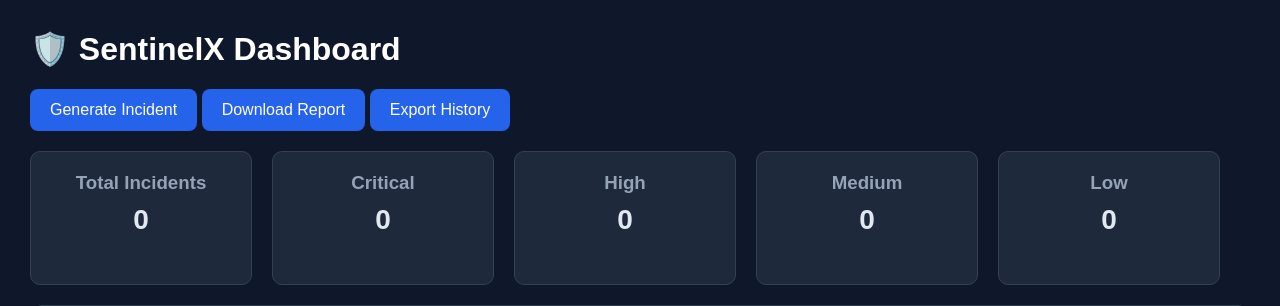
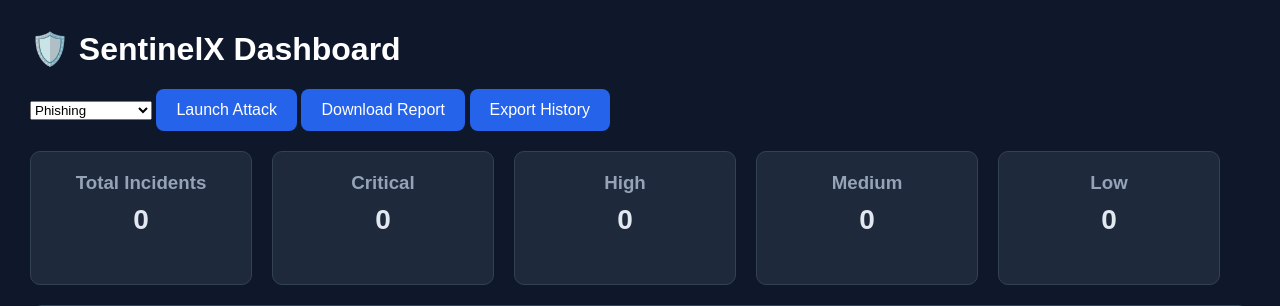
Before and after one commit to AsimSiddiqui1/SentinelX, a Python web app: template backend/templates/index.html in a window 1280 px wide. Shown: the top 306 px of the page. Run offline with Jinja, Linux system fonts and the light colour scheme; the template is opened without the code that fills it, so the values that code supplies are empty.

Commit message:
Update index.html

```diff
--- a/backend/templates/index.html
+++ b/backend/templates/index.html
@@ -133,9 +133,21 @@ th, td {
 
     <h1>🛡️ SentinelX Dashboard</h1>
 
-    <button onclick="loadIncident()">
-        Generate Incident
-    </button>
+    <select id="attack-select">
+
+    <option>Phishing</option>
+
+    <option>Brute Force</option>
+
+    <option>Ransomware</option>
+
+    <option>Web Exploitation</option>
+
+</select>
+
+<button onclick="launchAttack()">
+    Launch Attack
+</button>
 
     <button onclick="downloadReport()">
         Download Report
@@ -388,7 +400,27 @@ severityChart = new Chart(ctx, {
     }
 });
 }
+async function launchAttack() {
 
+    const attack =
+        document.getElementById(
+            "attack-select"
+        ).value;
+
+    const response =
+        await fetch(
+            `/launch/${attack}`
+        );
+
+    const data =
+        await response.json();
+
+    alert(
+        `Attack Launched\n\n` +
+        `Selected: ${data.selected_attack}\n` +
+        `Detected: ${data.detected_attack}`
+    );
+}
     function searchHistory() {
 
     const filter =
```
